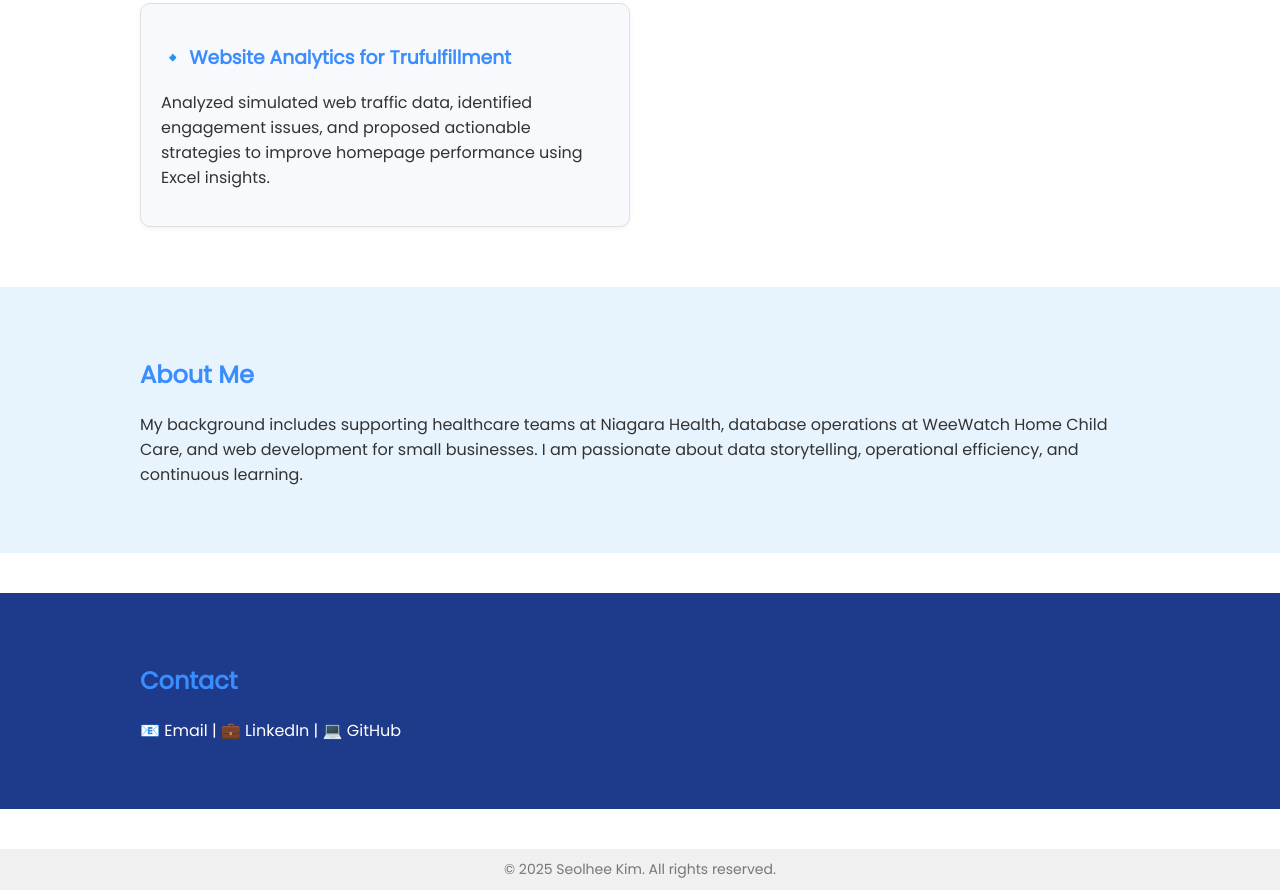
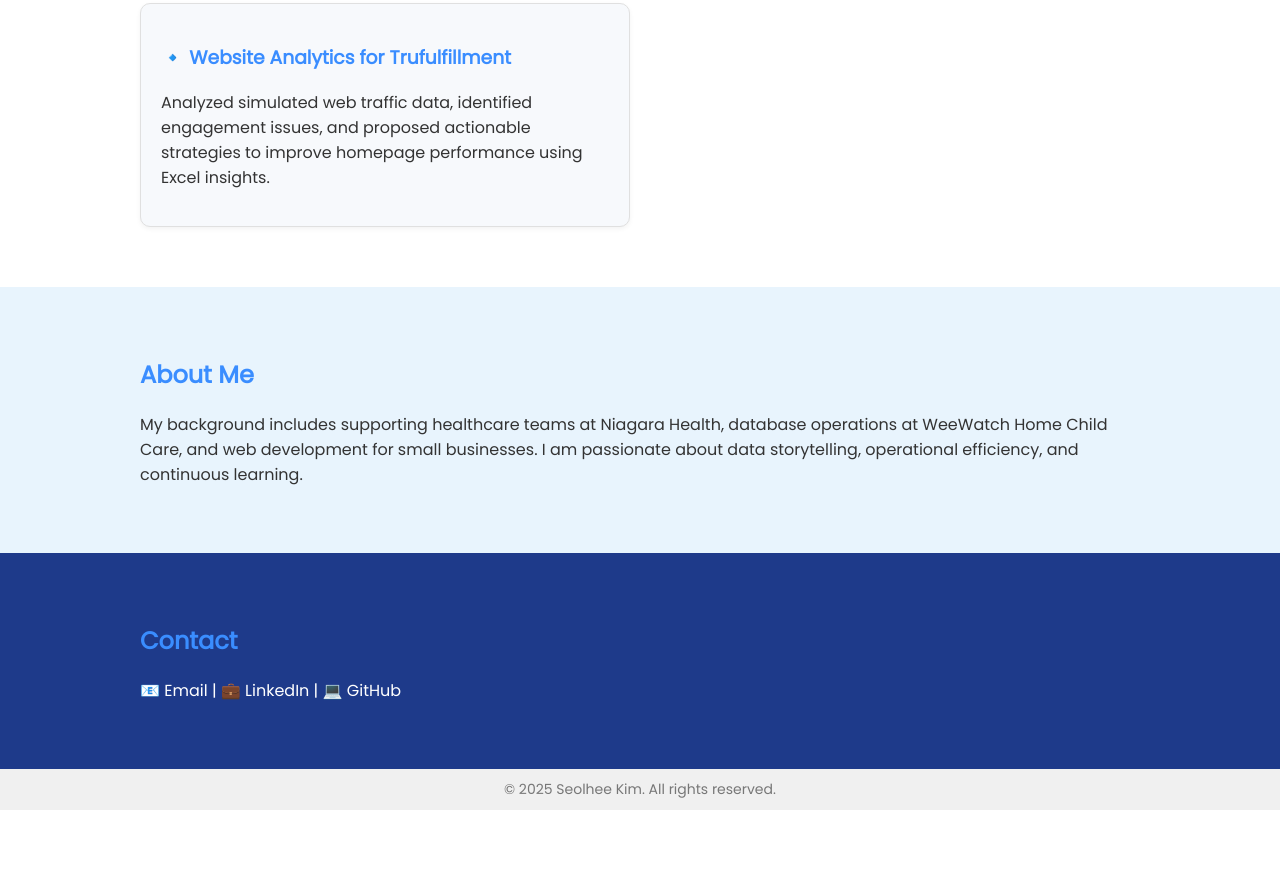
Before and after one commit to SeolheeKim7/SeolheeKim7.github.io, a plain HTML site: page index.html in a window 1280 px wide. Shown: the part 678-1568 px from the top of the page. After the commit the page ends 1488 px from the top, so only its background shows below. Drawn offline with Linux system fonts and the light colour scheme.

Commit message:
Update index.html

```diff
--- a/index.html
+++ b/index.html
@@ -79,9 +79,7 @@
     .contact-section a:hover {
       text-decoration: underline;
     }
-    .about-section, .contact-section {
-      margin-bottom: 40px;
-    }
+
     footer {
       background-color: #F0F0F0;
       text-align: center;
```
